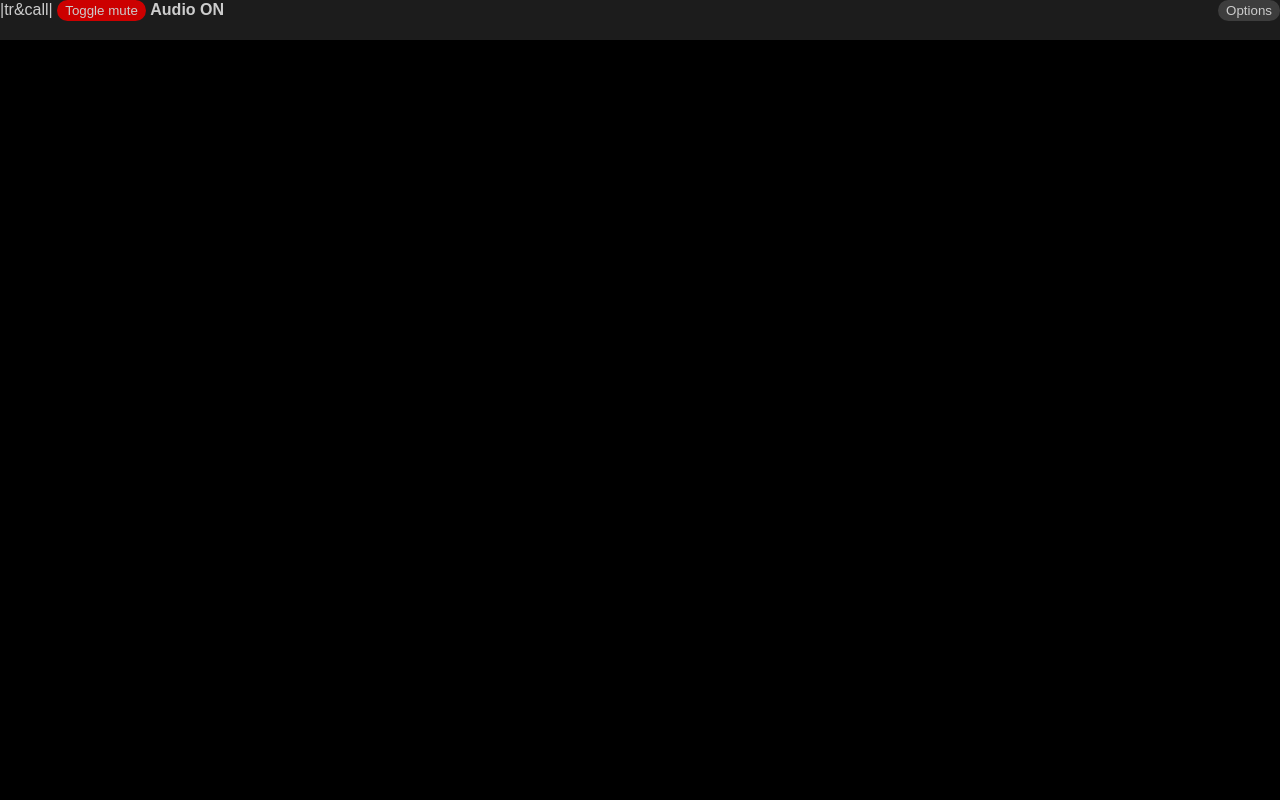
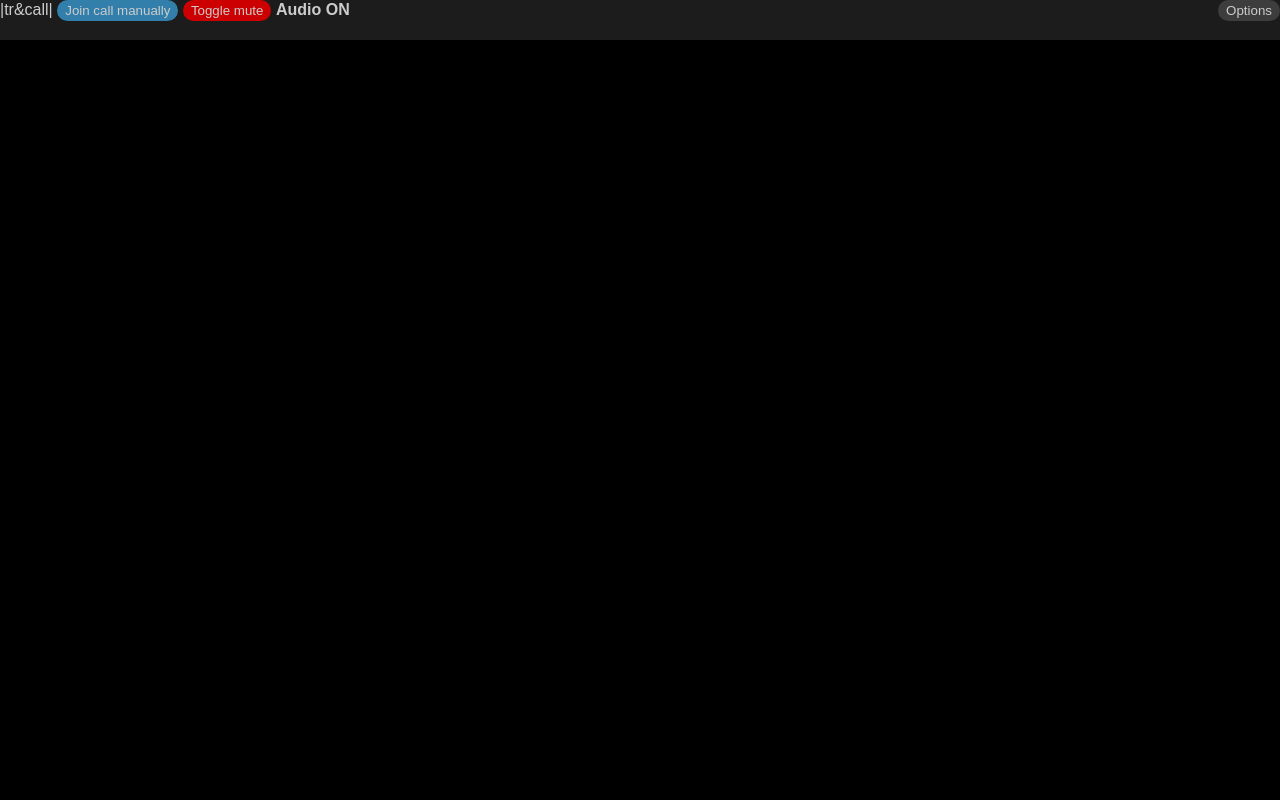
Before and after one commit to selcal/trandchat, a website: page call.html in a window 1280 px wide. Shown: the top 800 px of the page. Drawn offline with Linux system fonts and the light colour scheme; no server answers.

Commit message:
0.8.3 quickfix for chrome?

```diff
--- a/call.html
+++ b/call.html
@@ -83,6 +83,7 @@
 		right:0;
 	}
 	#wait{margin-top:80%;text-align:center;}
+	#join{background-color:#3E9FD5;border-color:#3E9FD5;}
 	#mute{background-color:red;border-color:red;}
 	#options{background-color:#4D4D4D;border-color:#4D4D4D;float:right;}
 	#sendFile{background-color:#005199;border-color:#005199;}
@@ -92,6 +93,7 @@
 <body>
 <div id="title">
 	|tr&call|
+	<button id="join" onclick="webrtc.joinRoom('ti4chat');">Join call manually</button>
 	<button id="mute" onclick="toggleMute();">Toggle mute</button>
 	<button id="options" onclick="alert('WIP:STUB@94>>>>call.html')">Options</button>
 	<b id="status">Audio ON</b>
```
Also changed, not shown: banner/banner10.gif, banner/banner11.gif, banner/banner15.gif, banner/banner18.gif, banner/banner41.gif, banner/banner8.gif, emote/georgethumbsup.png (added), 1 other file.
